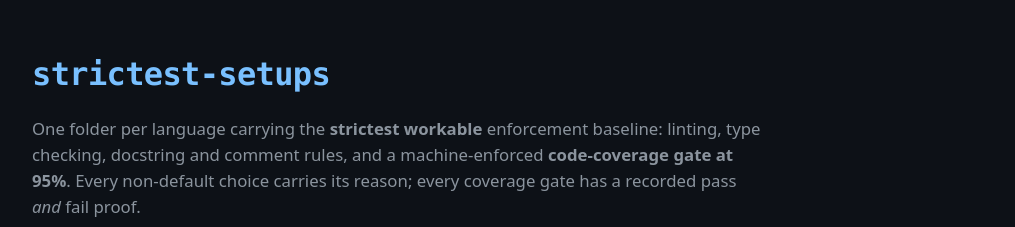
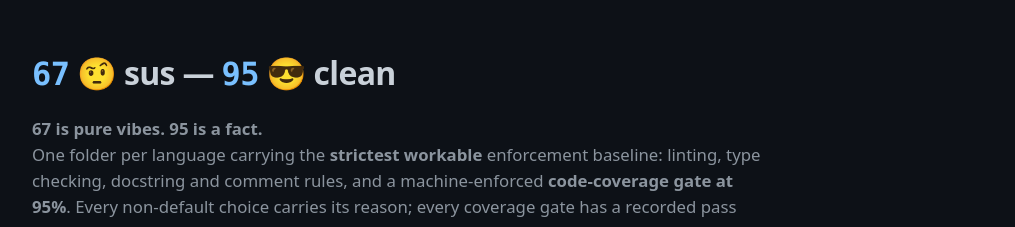
Before and after one commit to PhillipChaffee/67-sus-95-clean, a plain HTML site: page docs/index.html in a window 1280 px wide. Shown: the top 227 px of the page, without its empty margins (132-1147 px from the left). Drawn offline with Linux system fonts and the light colour scheme.

Commit message:
Rename to 67-sus-95-clean, add the repo's native meme
The name now carries the whole thesis: 67 is what a vibe-coded repo
sits at, 95 is the fact the gate enforces. The README leads with the
Drake two-panel (nah/yeahhh) as ASCII so it renders in terminal,
editor and GitHub alike; AGENTS.md, the language folders and the
Pages site all follow the rename.

```diff
--- a/docs/index.html
+++ b/docs/index.html
@@ -3,7 +3,7 @@
 <head>
 <meta charset="utf-8">
 <meta name="viewport" content="width=device-width, initial-scale=1">
-<title>strictest-setups — the strictest workable enforcement baseline, per language</title>
+<title>67 sus, 95 clean — strict lint + coverage baselines that make vibe coding and agentic dev safe</title>
 <meta name="description" content="One folder per language carrying strict linting, type checking, docstring and comment rules, and a machine-enforced 95% code-coverage gate — with installable AI skills that initialize a new repository from the baseline.">
 <style>
   :root { color-scheme: dark; }
@@ -34,8 +34,8 @@
 </head>
 <body>
 <main>
-  <h1><code>strictest-setups</code></h1>
-  <p class="lead">One folder per language carrying the <strong>strictest workable</strong> enforcement baseline:
+  <h1><code>67</code> 🤨 sus — <code>95</code> 😎 clean</h1>
+  <p class="lead"><strong>67 is pure vibes. 95 is a fact.</strong><br>One folder per language carrying the <strong>strictest workable</strong> enforcement baseline:
   linting, type checking, docstring and comment rules, and a machine-enforced
   <strong>code-coverage gate at 95%</strong>. Every non-default choice carries its reason;
   every coverage gate has a recorded pass <em>and</em> fail proof.</p>
@@ -47,7 +47,7 @@
   <h2>Languages</h2>
   <div class="grid">
     <div class="card">
-      <h3><a href="https://github.com/PhillipChaffee/strictest-setups/tree/main/rust">rust/</a></h3>
+      <h3><a href="https://github.com/PhillipChaffee/67-sus-95-clean/tree/main/rust">rust/</a></h3>
       <ul>
         <li>clippy: pedantic, nursery, cargo + restriction picks — every deny carries a reason</li>
         <li><code>[workspace.lints.rustdoc] all = "deny"</code>, <code>missing_docs = "deny"</code></li>
@@ -55,7 +55,7 @@
       </ul>
     </div>
     <div class="card">
-      <h3><a href="https://github.com/PhillipChaffee/strictest-setups/tree/main/python">python/</a></h3>
+      <h3><a href="https://github.com/PhillipChaffee/67-sus-95-clean/tree/main/python">python/</a></h3>
       <ul>
         <li>ruff <code>select = ALL</code>, 18 documented ignores</li>
         <li>mypy <code>--strict</code> + <code>warn_unreachable</code></li>
@@ -63,7 +63,7 @@
       </ul>
     </div>
     <div class="card">
-      <h3><a href="https://github.com/PhillipChaffee/strictest-setups/tree/main/typescript">typescript/</a></h3>
+      <h3><a href="https://github.com/PhillipChaffee/67-sus-95-clean/tree/main/typescript">typescript/</a></h3>
       <ul>
         <li>typescript-eslint <code>strictTypeChecked</code> + jsdoc require/check</li>
         <li>tsc <code>strict</code> + eight beyond-strict flags</li>
@@ -71,7 +71,7 @@
       </ul>
     </div>
     <div class="card">
-      <h3><a href="https://github.com/PhillipChaffee/strictest-setups/tree/main/go">go/</a></h3>
+      <h3><a href="https://github.com/PhillipChaffee/67-sus-95-clean/tree/main/go">go/</a></h3>
       <ul>
         <li>golangci-lint v2: standard + gocritic, revive, misspell, …</li>
         <li>revive <code>exported</code> as the doc-comment gate</li>
@@ -99,15 +99,15 @@ $ ./coverage-gate.sh                                 # go/ — go tool cover -fu
   <h2>Use it</h2>
   <pre><code># reference: read the folder for your language
 # or run the init skill in your new repository
-$ git clone https://github.com/PhillipChaffee/strictest-setups
-$ strictest-setups/scripts/install-skills.sh     # installs init-rust-repo, init-python-repo, ...</code></pre>
+$ git clone https://github.com/PhillipChaffee/67-sus-95-clean
+$ 67-sus-95-clean/scripts/install-skills.sh     # installs init-rust-repo, init-python-repo, ...</code></pre>
   <p>The skill copies byte-identical templates (<code>scripts/verify-sync.sh</code> fails on drift),
   adapts the project name, runs every gate before the first commit, and refuses to continue
   if a toolchain cannot be installed or a gate cannot run.</p>
 
   <footer>
-    MIT licensed · <a href="https://github.com/PhillipChaffee/strictest-setups">source</a> ·
-    add a language with the <a href="https://github.com/PhillipChaffee/strictest-setups/tree/main/add-language">add-language skill</a>
+    MIT licensed · <a href="https://github.com/PhillipChaffee/67-sus-95-clean">source</a> ·
+    add a language with the <a href="https://github.com/PhillipChaffee/67-sus-95-clean/tree/main/add-language">add-language skill</a>
   </footer>
 </main>
 </body>
```
Also changed, not shown: README.md.
